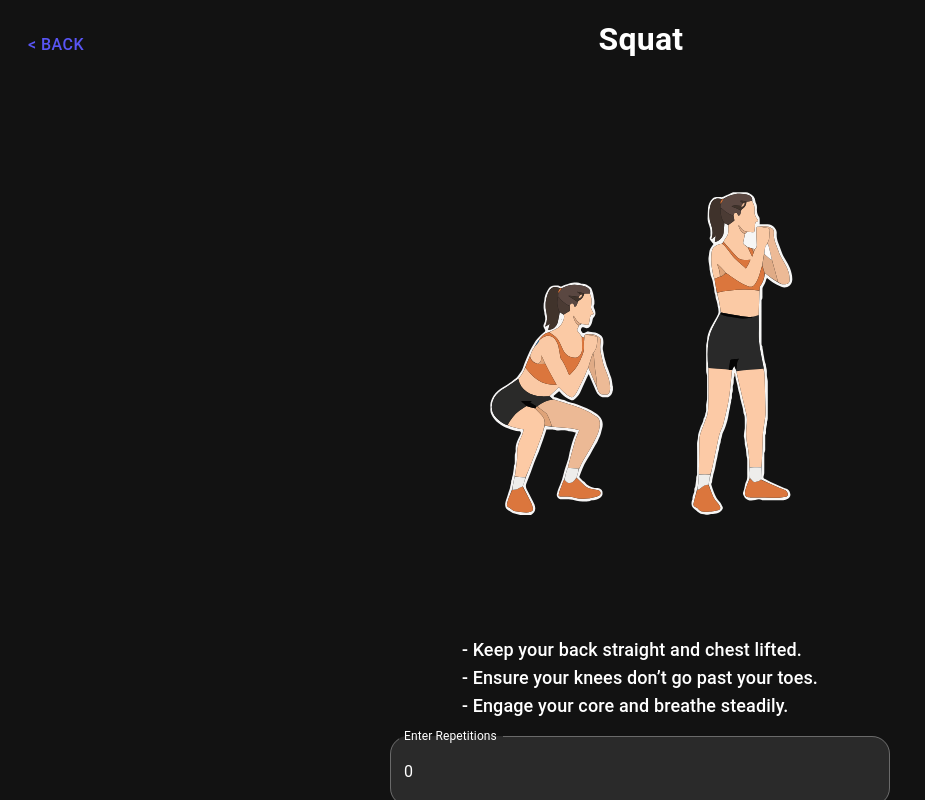
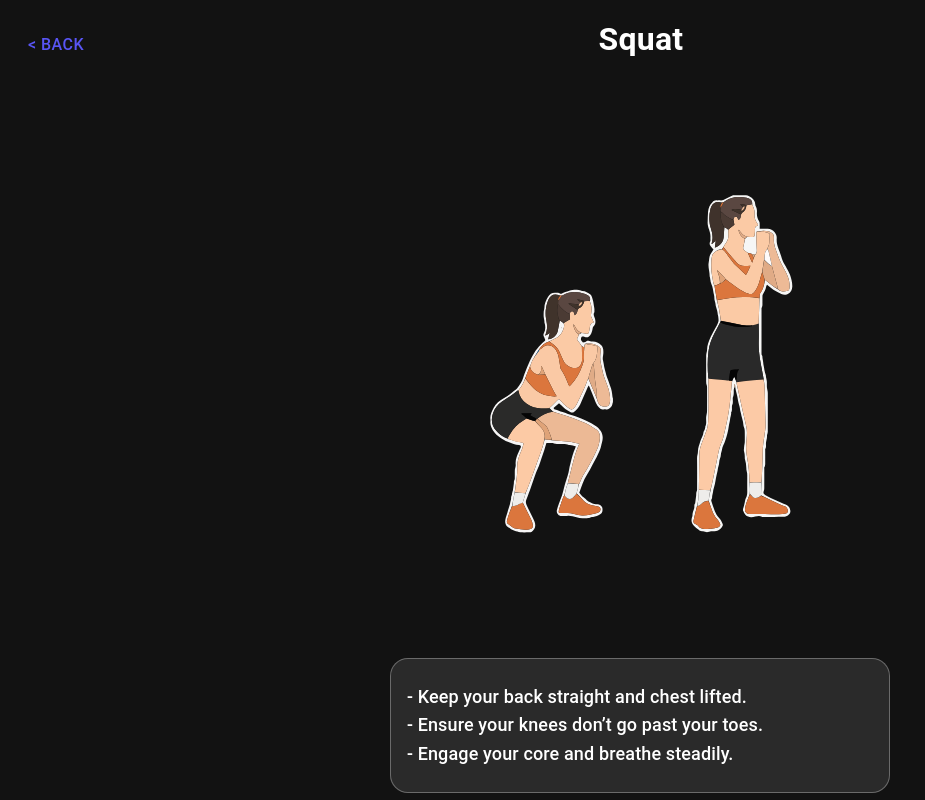
Before and after one commit to carminesh/FitPose-Computer-Vision-Project, a React (Create React App) app: page / in a window 1280 px wide. Both pictures are taken after a click on the button "SQUAT". Shown: the top 800 px of the page, without its empty margins (0-925 px from the left). Built offline with nearby package versions, Linux system fonts and the light colour scheme.

Commit message:
NEW: Added icons to exercise config

```diff
--- a/src/pages/ExerciseConfigPage.jsx
+++ b/src/pages/ExerciseConfigPage.jsx
@@ -113,20 +113,6 @@ function ExerciseConfigPage() {
                         height: 'auto',
                     }}
                 />
-                <Typography
-                    variant="subtitle2"
-                    sx={{
-                        color: 'white',
-                        fontSize: '18px',
-                        textAlign: 'left',
-                    }}
-                >
-                    {selectedExercise.hints.map((hint, index) => (
-                        <React.Fragment key={index}>
-                            - {hint} <br />
-                        </React.Fragment>
-                    ))}
-                </Typography>
             </Box>
 
             {/* Main Content */}
@@ -141,6 +127,29 @@ function ExerciseConfigPage() {
                     width: isMobile ? '100%' : '500px',
                 }}
             >
+                <Typography
+                    variant="subtitle2"
+                    sx={{
+                        backgroundColor: 'rgba(255, 255, 255, 0.1)',
+                        width: '100%',
+                        marginBottom: '40px',
+                        padding: 2,
+                        paddingY: 3,
+                        borderRadius: '18px',
+                        color: 'white',
+                        fontSize: '18px',
+                        textAlign: 'left',
+                        border: 0.5,
+                        borderColor: 'rgba(255, 255, 255, 0.3)',
+                    }}
+                >
+                    {selectedExercise.hints.map((hint, index) => (
+                        <React.Fragment key={index}>
+                            - {hint} <br />
+                        </React.Fragment>
+                    ))}
+                </Typography>
+
                 <TextField
                     label="Enter Repetitions"
                     type="text"
```
Also changed, not shown: src/resources/pushup-exercise.svg, src/resources/squat-exercise.svg.
